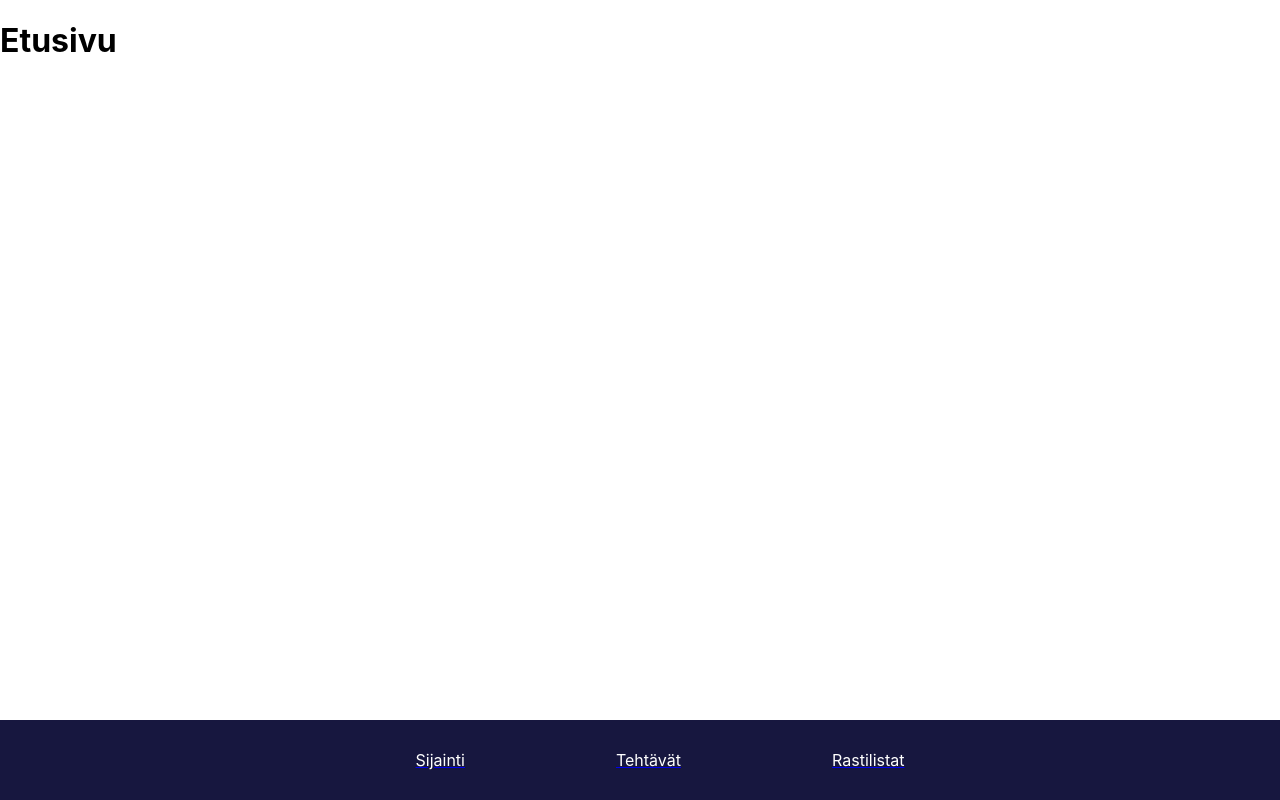
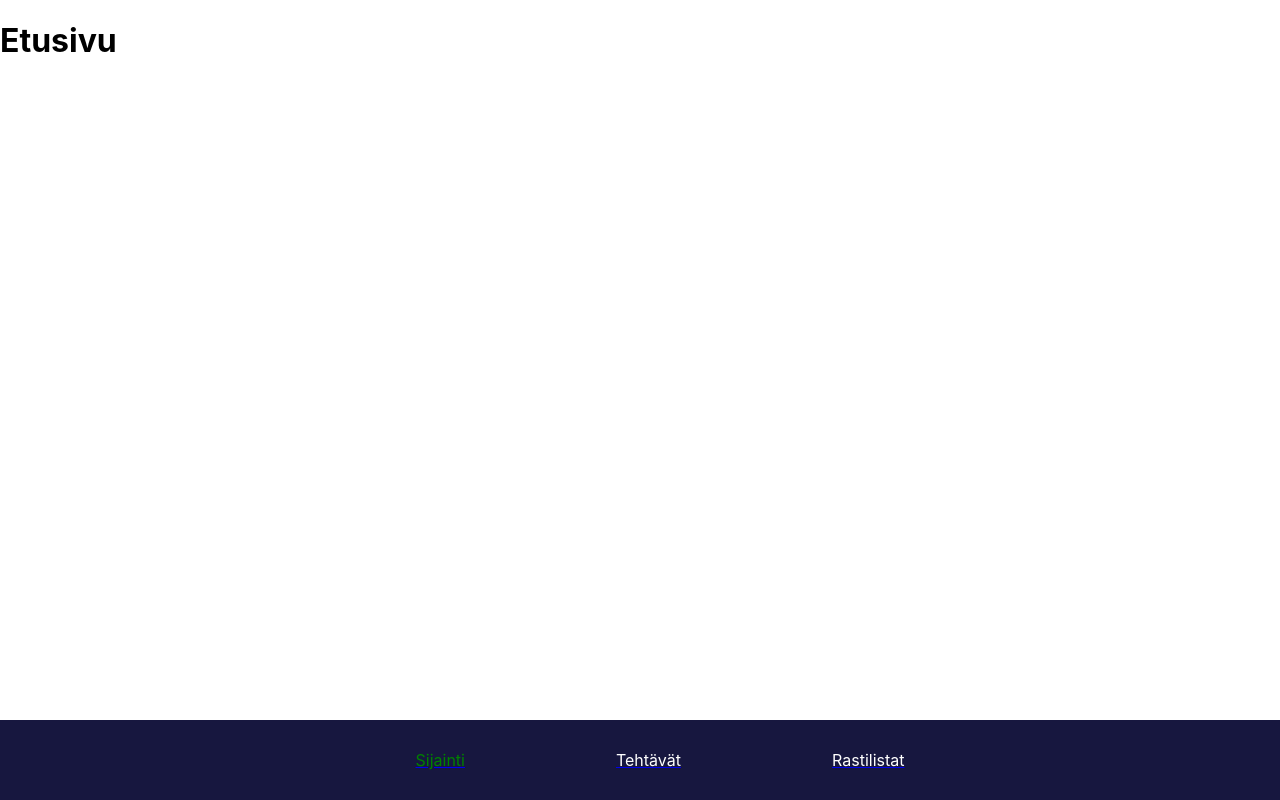
Before and after one commit to Nummenpojat/klapi-web, a React (Create React App) app: page / in a window 1280 px wide. In both pictures the pointer is over the item "Sijainti". Built offline with nearby package versions, Linux system fonts and the light colour scheme.

Commit message:
updated syntax for function defs to arrow notation

```diff
--- a/src/App.css
+++ b/src/App.css
@@ -19,6 +19,10 @@
     list-style: none;
 }
 
+.nav-links li:hover {
+     color:green;
+}
+
 .nav-links li {
     color: white;
 }
--- a/src/components/Home.js
+++ b/src/components/Home.js
@@ -1,6 +1,6 @@
 import React from 'react'
 
-function Home() {
+const Home = () => {
     return (
         <div>
             <h1>Etusivu</h1>
--- a/src/components/Nav.js
+++ b/src/components/Nav.js
@@ -1,7 +1,7 @@
 import React from 'react';
 import { Link } from 'react-router-dom';
 
-function Nav() {
+const Nav = () => {
     return (
         <nav className="bottom-nav">
             <ul className="nav-links">
--- a/src/components/rastilistat/Rastilistat.js
+++ b/src/components/rastilistat/Rastilistat.js
@@ -1,6 +1,6 @@
 import React from 'react';
 
-function Rastilistat() {
+const Rastilistat = () => {
     return (
         <div>
             <h1>Rastilistat</h1>
--- a/src/components/sijainti/Sijainti.js
+++ b/src/components/sijainti/Sijainti.js
@@ -1,6 +1,6 @@
 import React from 'react';
 
-function Location() {
+const Location = () => {
     return (
         <h1>Sijainti</h1>
     );
--- a/src/components/tehtavat/Tehtavat.js
+++ b/src/components/tehtavat/Tehtavat.js
@@ -1,6 +1,6 @@
 import React from 'react';
 
-function Tasks() {
+const Tasks = () => {
     return (
         <h1>Tehtävät</h1>
     );
```
